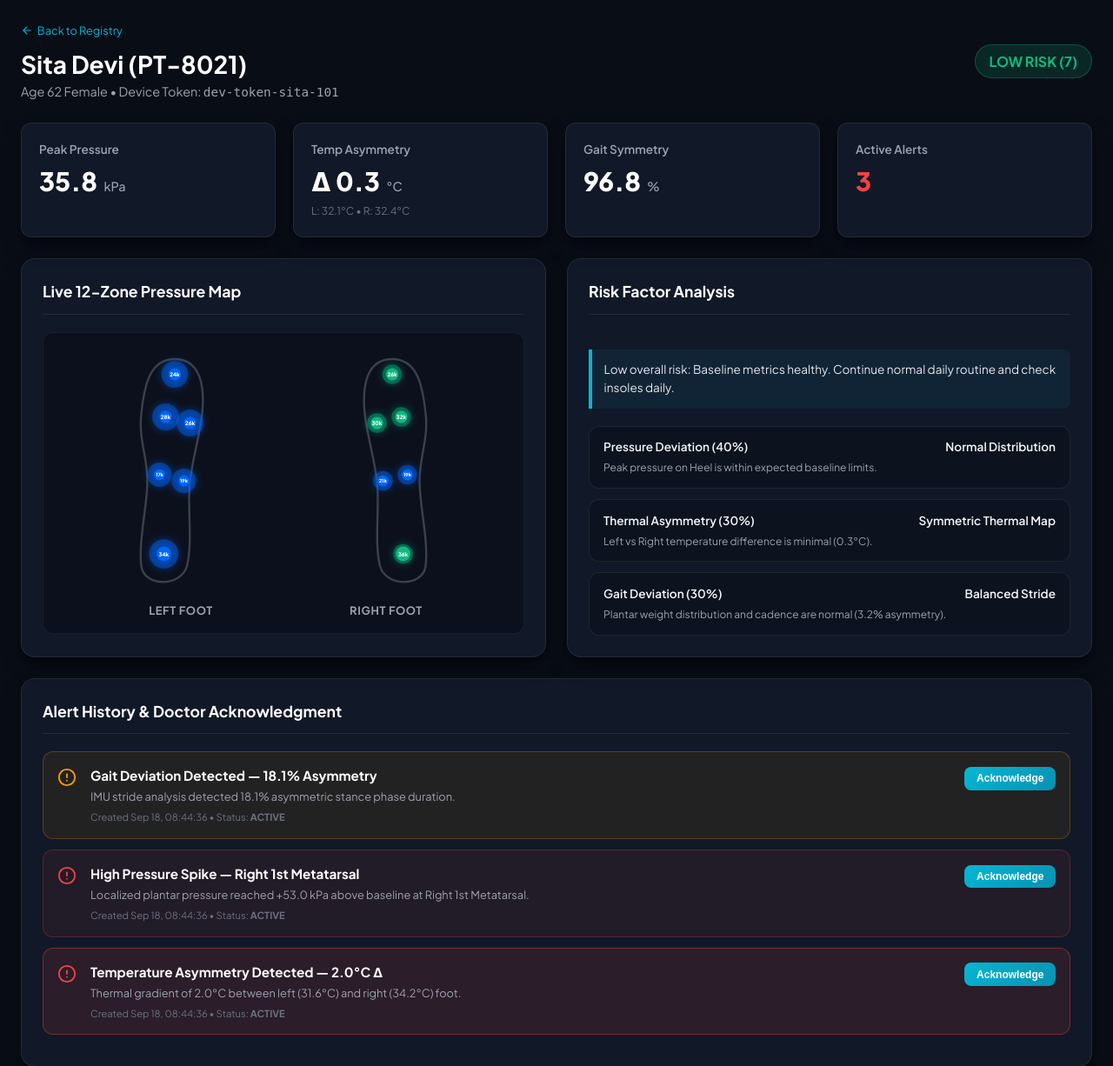
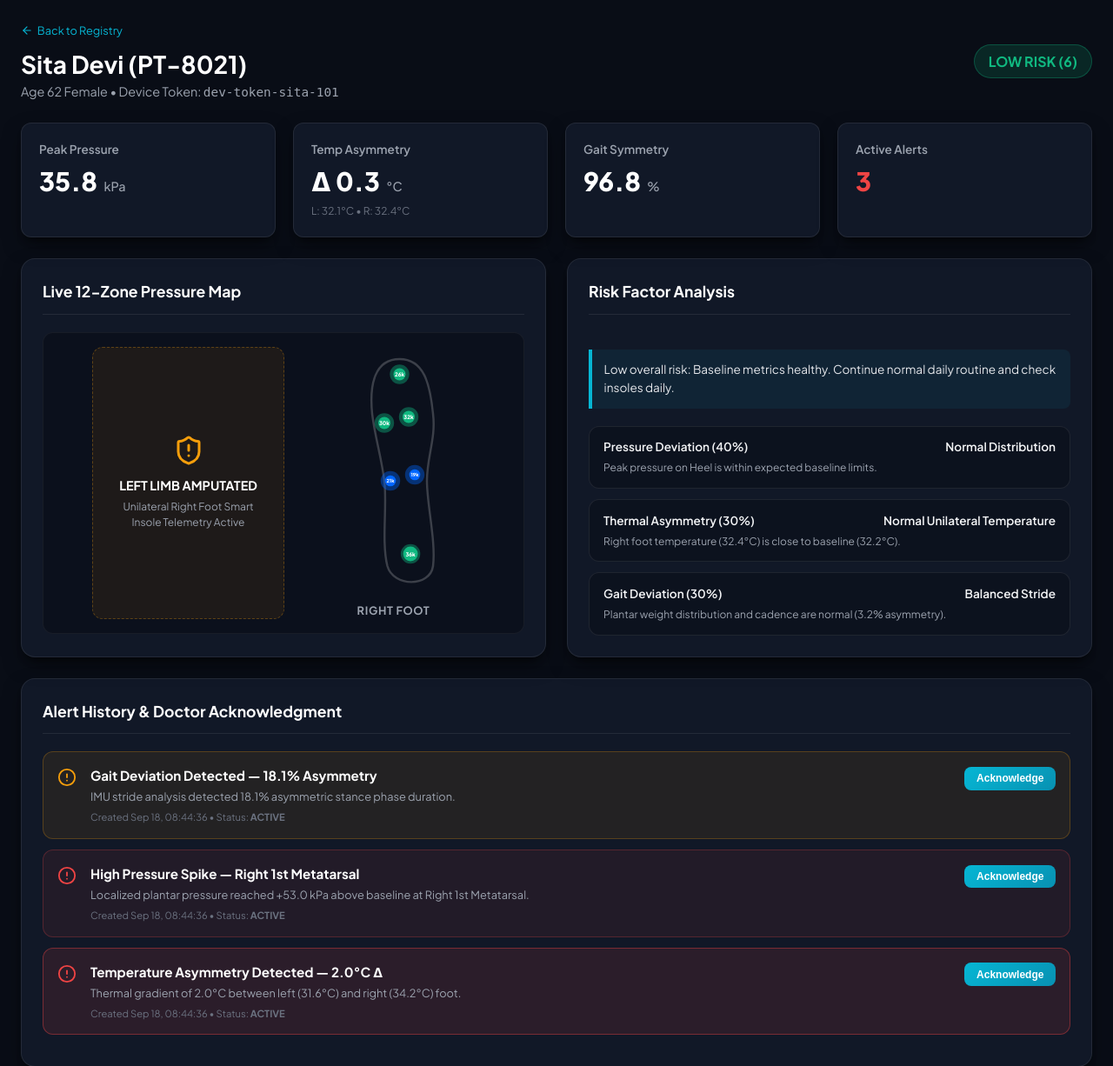
Before and after one commit to dsudevhack3/smartfoot, a Flask app: page /doctor/patient/1 in a window 1280 px wide. Shown: the part 74-1300 px from the top of the page at 87% size. Run offline with Flask 3, Linux system fonts and the light colour scheme; a user stored in the database is signed in; some libraries are stand-ins or nearby versions.

Commit message:
new changes

```diff
--- a/models.py
+++ b/models.py
@@ -60,8 +60,9 @@ class Patient(db.Model):
     gender = db.Column(db.String(20), nullable=False)
     assigned_doctor_id = db.Column(db.Integer, db.ForeignKey('doctors.id'), nullable=True)
 
-    # Baselines for deviation calculations
-    baseline_pressure_json = db.Column(db.Text, nullable=True)  # JSON string of 12 zones baseline (kPa)
+    # Baselines & Clinical Profile
+    amputated_foot = db.Column(db.String(10), nullable=True)  # 'LEFT', 'RIGHT', or None
+    baseline_pressure_json = db.Column(db.Text, nullable=True)  # JSON string of zones baseline (kPa)
     baseline_temp = db.Column(db.Float, default=32.5)  # Baseline foot temperature (°C)
     baseline_gait = db.Column(db.Float, default=95.0)  # Baseline gait symmetry %
 
@@ -70,7 +71,7 @@ class Patient(db.Model):
     telemetries = db.relationship('Telemetry', backref='patient', lazy=True, cascade="all, delete-orphan")
     alerts = db.relationship('Alert', backref='patient', lazy=True, cascade="all, delete-orphan")
 
-    def __init__(self, user_id=None, patient_code=None, age=None, gender=None, assigned_doctor_id=None, baseline_pressure=None, baseline_temp=32.5, baseline_gait=95.0, **kwargs):
+    def __init__(self, user_id=None, patient_code=None, age=None, gender=None, assigned_doctor_id=None, baseline_pressure=None, baseline_temp=32.5, baseline_gait=95.0, amputated_foot=None, **kwargs):
         super().__init__(**kwargs)
         if user_id is not None: self.user_id = user_id
         if patient_code is not None: self.patient_code = patient_code
@@ -80,6 +81,7 @@ class Patient(db.Model):
         if baseline_pressure is not None: self.baseline_pressure = baseline_pressure
         if baseline_temp is not None: self.baseline_temp = baseline_temp
         if baseline_gait is not None: self.baseline_gait = baseline_gait
+        if amputated_foot is not None: self.amputated_foot = amputated_foot
 
     @property
     def baseline_pressure(self):
--- a/risk_engine.py
+++ b/risk_engine.py
@@ -41,20 +41,33 @@ class RiskEngine:
             p_status = "High Pressure Spike"
             p_explain = f"Critical pressure focal point (+{round(max_dev, 1)} kPa) detected on {peak_zone}."
 
-        # 2. Temperature Asymmetry (30% Weight)
-        temp_diff = abs(float(temp_left) - float(temp_right))
-        # 3.0°C difference = 100% score for temperature component
-        temp_score = min(100.0, (temp_diff / 3.0) * 100.0)
-
-        if temp_diff < 0.8:
-            t_status = "Symmetric Thermal Map"
-            t_explain = f"Left vs Right temperature difference is minimal ({round(temp_diff, 1)}°C)."
-        elif temp_diff <= 2.0:
-            t_status = "Mild Thermal Asymmetry"
-            t_explain = f"Mild focal temperature difference detected ({round(temp_diff, 1)}°C between feet)."
+        # 2. Temperature Evaluation (30% Weight)
+        if patient and getattr(patient, 'amputated_foot', None) == 'LEFT':
+            # Unilateral Right Foot Temperature comparison against baseline
+            base_t = float(getattr(patient, 'baseline_temp', 32.2) or 32.2)
+            temp_diff = abs(float(temp_right) - base_t)
+            temp_score = min(100.0, (temp_diff / 2.5) * 100.0)
+            if temp_diff < 0.8:
+                t_status = "Normal Unilateral Temperature"
+                t_explain = f"Right foot temperature ({round(temp_right, 1)}°C) is close to baseline ({base_t}°C)."
+            elif temp_diff <= 2.0:
+                t_status = "Elevated Foot Temperature"
+                t_explain = f"Moderate right foot temperature elevation ({round(temp_right, 1)}°C vs baseline {base_t}°C)."
+            else:
+                t_status = "Severe Foot Hotspot"
+                t_explain = f"Significant right foot hotspot detected ({round(temp_right, 1)}°C vs baseline {base_t}°C), indicating inflammation risk."
         else:
-            t_status = "Severe Thermal Asymmetry"
-            t_explain = f"Significant hotspot detected ({round(temp_diff, 1)}°C difference), indicating localized inflammation risk."
+            temp_diff = abs(float(temp_left) - float(temp_right))
+            temp_score = min(100.0, (temp_diff / 3.0) * 100.0)
+            if temp_diff < 0.8:
+                t_status = "Symmetric Thermal Map"
+                t_explain = f"Left vs Right temperature difference is minimal ({round(temp_diff, 1)}°C)."
+            elif temp_diff <= 2.0:
+                t_status = "Mild Thermal Asymmetry"
+                t_explain = f"Mild focal temperature difference detected ({round(temp_diff, 1)}°C between feet)."
+            else:
+                t_status = "Severe Thermal Asymmetry"
+                t_explain = f"Significant hotspot detected ({round(temp_diff, 1)}°C difference), indicating localized inflammation risk."
 
         # 3. Gait Deviation (30% Weight)
         asymmetry = float(gait_data.get('asymmetry', 0.0))
--- a/seed_data.py
+++ b/seed_data.py
@@ -44,7 +44,6 @@ def seed_database():
     db.session.flush()
 
     sita_baseline_p = {
-        'L_heel': 34.0, 'L_lat_mid': 19.0, 'L_med_mid': 17.0, 'L_met1': 28.0, 'L_met5': 26.0, 'L_hallux': 24.0,
         'R_heel': 36.0, 'R_lat_mid': 21.0, 'R_med_mid': 19.0, 'R_met1': 32.0, 'R_met5': 30.0, 'R_hallux': 26.0
     }
     patient_sita = Patient(
@@ -55,7 +54,8 @@ def seed_database():
         assigned_doctor_id=doctor.id,
         baseline_pressure=sita_baseline_p,
         baseline_temp=32.2,
-        baseline_gait=92.0
+        baseline_gait=92.0,
+        amputated_foot="LEFT"
     )
     db.session.add(patient_sita)
     db.session.flush()
--- a/static/css/style.css
+++ b/static/css/style.css
@@ -762,3 +762,27 @@ a:hover {
   text-align: center;
   line-height: 1.4;
 }
+
+/* Flash Messages Alert Banners */
+.flash-alert {
+  padding: 0.85rem 1.25rem;
+  border-radius: var(--radius-sm);
+  margin-bottom: 0.5rem;
+  font-size: 0.85rem;
+  font-weight: 600;
+}
+.flash-alert.alert-danger {
+  background: rgba(239, 68, 68, 0.15);
+  color: #fca5a5;
+  border: 1px solid rgba(239, 68, 68, 0.3);
+}
+.flash-alert.alert-warning {
+  background: rgba(245, 158, 11, 0.15);
+  color: #fde047;
+  border: 1px solid rgba(245, 158, 11, 0.3);
+}
+.flash-alert.alert-info, .flash-alert.alert-success {
+  background: rgba(16, 185, 129, 0.15);
+  color: #6ee7b7;
+  border: 1px solid rgba(16, 185, 129, 0.3);
+}
--- a/templates/base.html
+++ b/templates/base.html
@@ -66,10 +66,7 @@
     {% if messages %}
       <div style="max-width: 1400px; margin: 1rem auto; padding: 0 1.5rem;">
         {% for category, message in messages %}
-          <div style="padding: 0.85rem 1.25rem; border-radius: 8px; margin-bottom: 0.5rem; font-size: 0.85rem; font-weight: 600;
-                      background: {% if category=='danger' %}rgba(239,68,68,0.15){% elif category=='warning' %}rgba(245,158,11,0.15){% else %}rgba(16,185,129,0.15){% endif %};
-                      color: {% if category=='danger' %}#fca5a5{% elif category=='warning' %}#fde047{% else %}#6ee7b7{% endif %};
-                      border: 1px solid {% if category=='danger' %}rgba(239,68,68,0.3){% elif category=='warning' %}rgba(245,158,11,0.3){% else %}rgba(16,185,129,0.3){% endif %};">
+          <div class="flash-alert alert-{{ category }}">
             {{ message }}
           </div>
         {% endfor %}
--- a/templates/doctor/patient_detail.html
+++ b/templates/doctor/patient_detail.html
@@ -67,7 +67,14 @@
       </div>
       <div class="foot-map-container">
         <div class="feet-svg-wrapper">
-          <!-- Left Foot SVG -->
+          <!-- Left Foot SVG / AMPUTATION NOTICE -->
+          {% if patient.amputated_foot == 'LEFT' %}
+          <div style="text-align: center; flex: 1; padding: 2rem 1rem; background: rgba(245, 158, 11, 0.08); border: 1px dashed rgba(245, 158, 11, 0.3); border-radius: var(--radius-md); display: flex; flex-direction: column; align-items: center; justify-content: center; min-height: 280px;">
+            <i data-lucide="shield-alert" style="width: 36px; height: 36px; color: var(--risk-mod); margin-bottom: 0.75rem;"></i>
+            <div style="font-weight: 700; color: #fff; font-size: 0.9rem; margin-bottom: 0.3rem;">LEFT LIMB AMPUTATED</div>
+            <div style="font-size: 0.75rem; color: var(--text-muted); max-width: 180px;">Unilateral Right Foot Smart Insole Telemetry Active</div>
+          </div>
+          {% else %}
           <div style="text-align: center; flex: 1;">
             <svg viewBox="0 0 200 400" width="100%" height="280">
               <defs>
@@ -106,6 +113,8 @@
             </svg>
             <div class="foot-label">LEFT FOOT</div>
           </div>
+          {% endif %}
+
 
           <!-- Right Foot SVG -->
           <div style="text-align: center; flex: 1;">
```
Also changed, not shown: templates/patient/dashboard.html (+10 -1 lines), instance/smartfoot.db.
